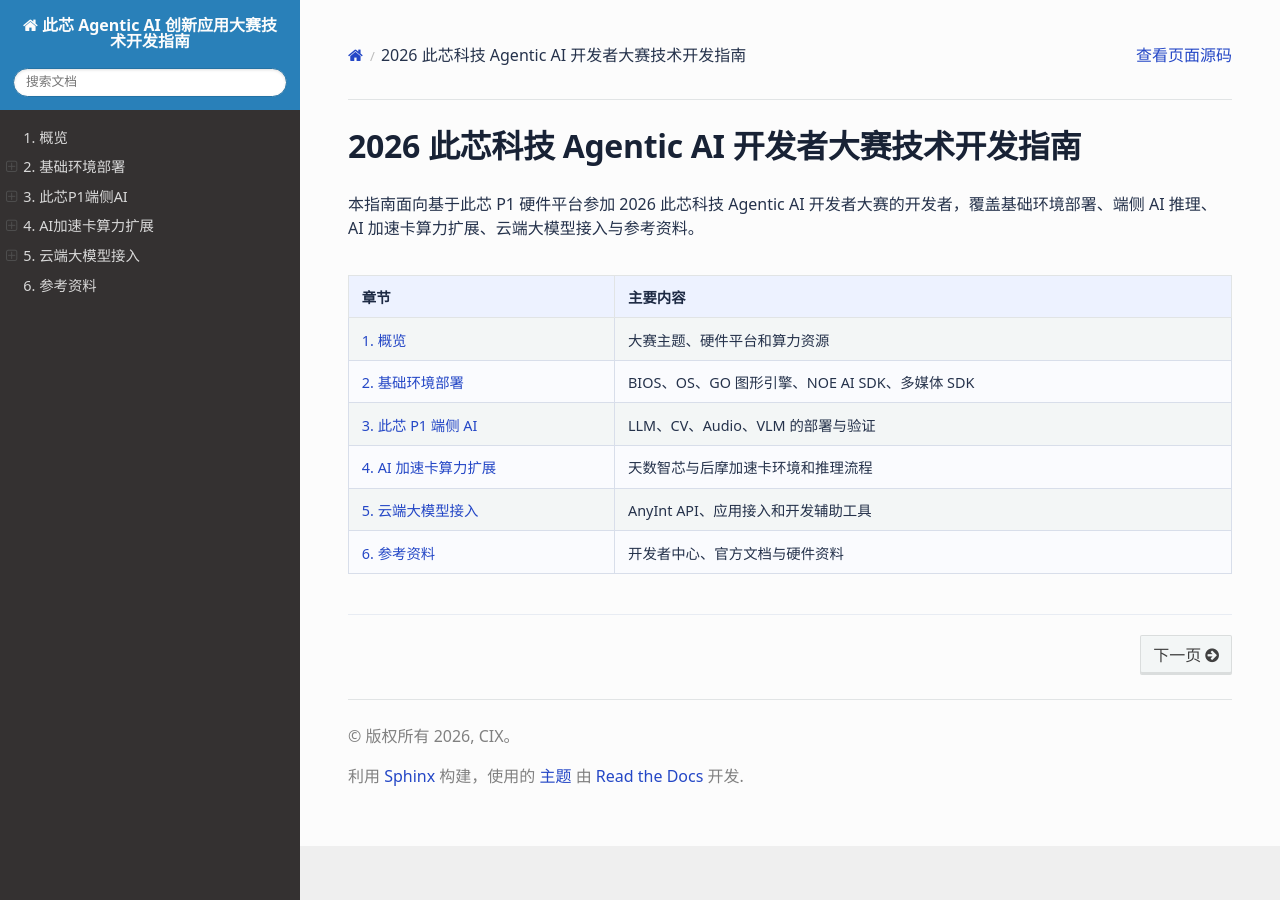
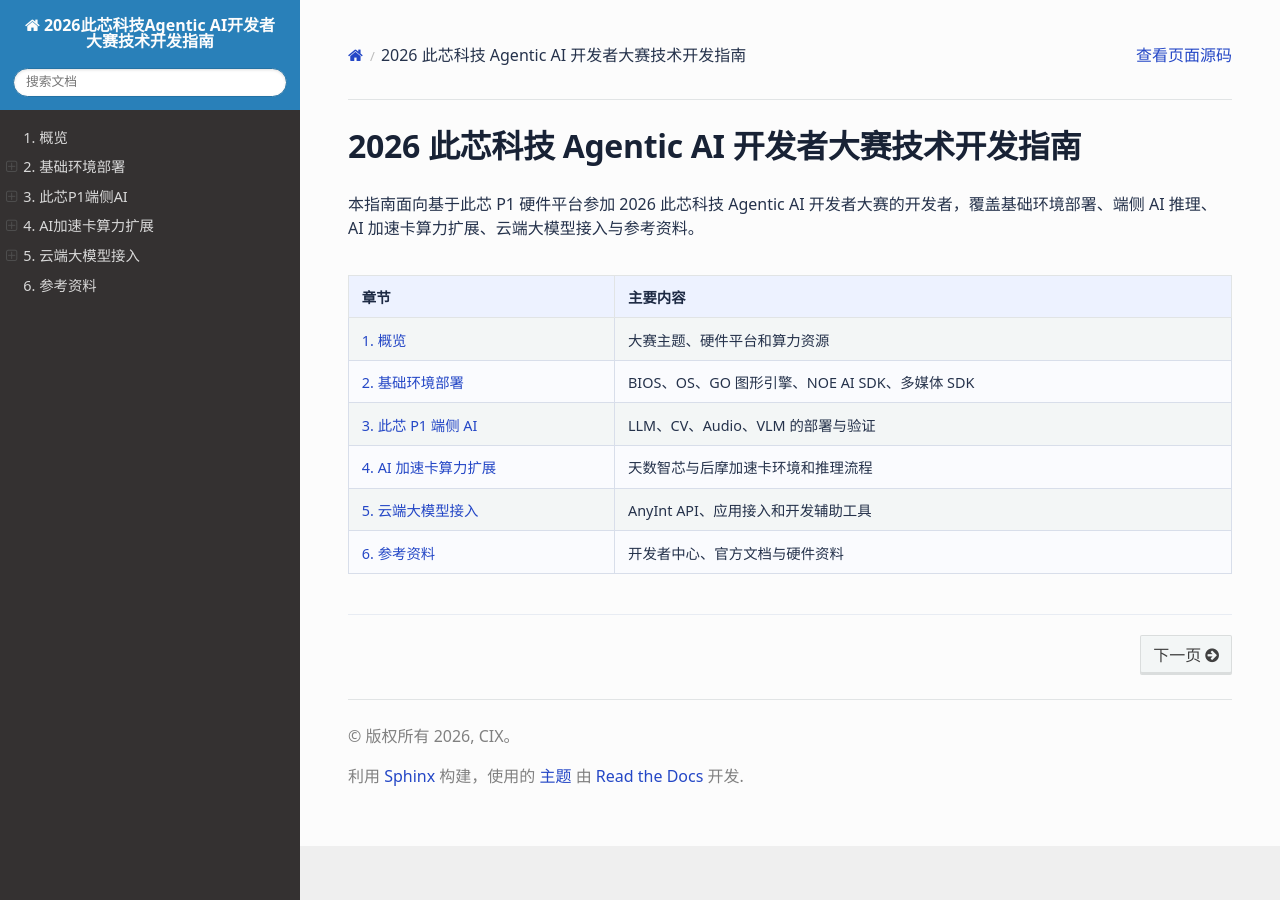
Before and after one commit to chao-luan/cix-ai-developer-contest-docs, a Sphinx documentation site: the page built from docs/index.md, in a window 1280 px wide. Built offline with Sphinx 7.4.7 and the Read the Docs theme 3.1.0, drawn with Linux system fonts in a browser that asks for light colours.

Commit message:
Update conf.py

```diff
--- a/docs/conf.py
+++ b/docs/conf.py
@@ -1,4 +1,4 @@
-project = "此芯 Agentic AI 创新应用大赛技术开发指南"
+project = "2026此芯科技Agentic AI开发者大赛技术开发指南"
 author = "CIX"
 copyright = "2026, CIX"
 release = "0.8.5"
@@ -25,6 +25,11 @@
 html_theme = "sphinx_rtd_theme"
 html_static_path = ["_static"]
 html_css_files = ["custom.css"]
+
+# 网页标题
+html_title = "2026此芯科技Agentic AI开发者大赛技术开发指南"
+html_short_title = "2026此芯科技Agentic AI开发者大赛技术开发指南"
+
 html_show_sourcelink = True
 html_theme_options = {
     "collapse_navigation": False,
```
